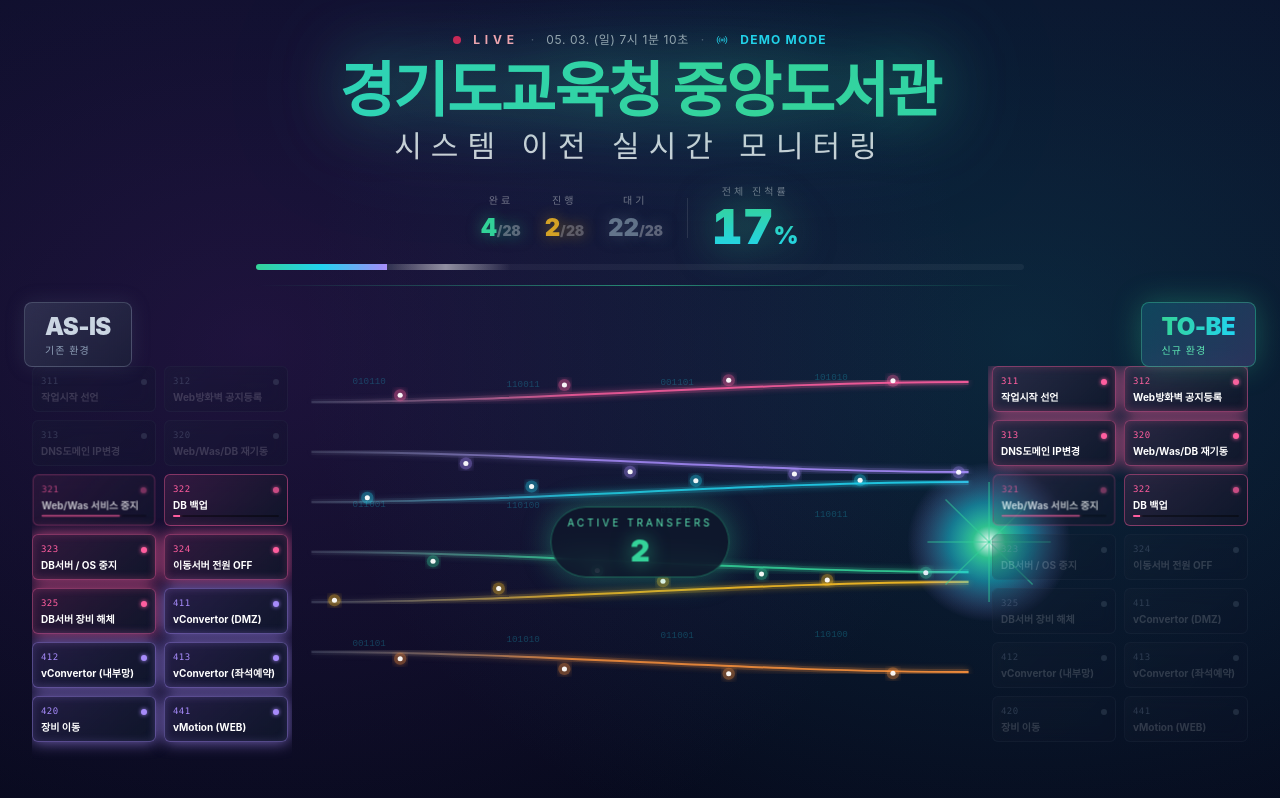
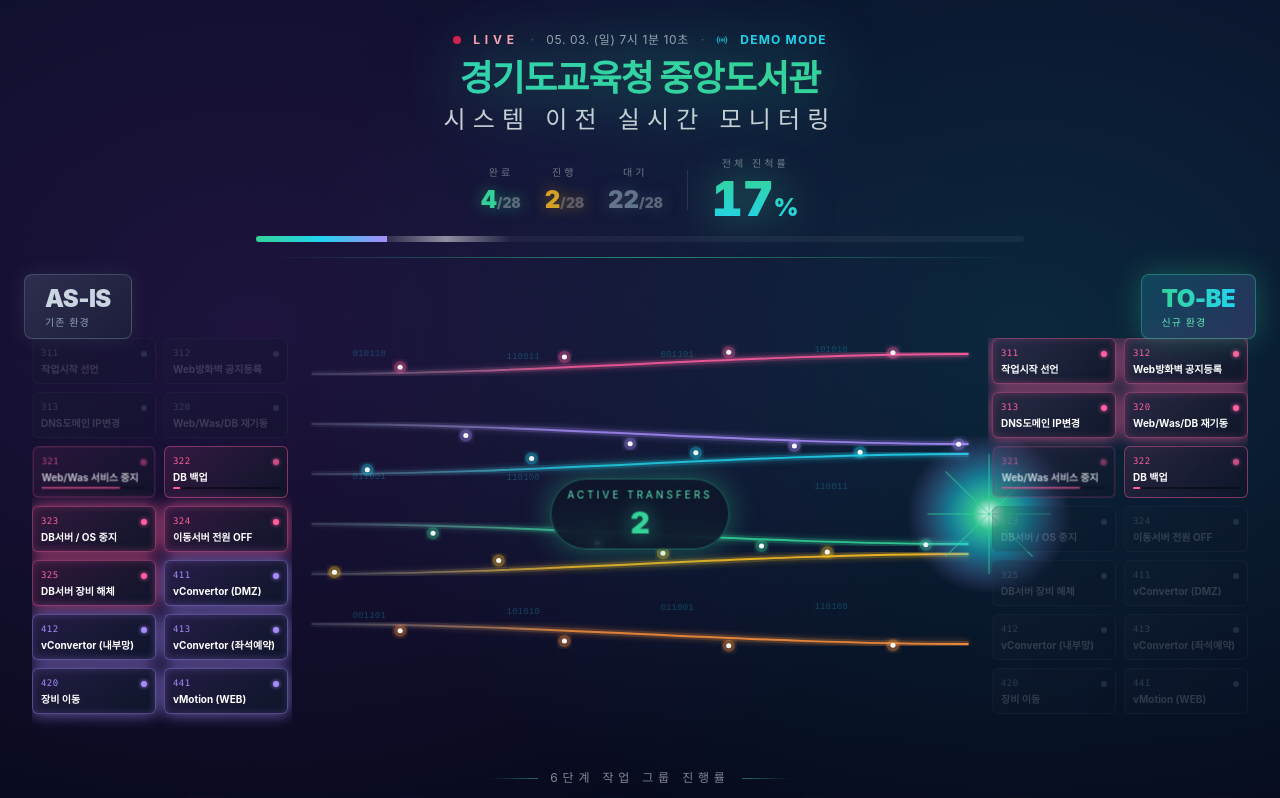
Before and after one commit to pyhgoshift/system-mg, a React app: page / in a window 1280 px wide. Shown: the top 798 px of the page. Built offline with nearby package versions, Linux system fonts and the light colour scheme; the HTML template or start-up script is replaced by a standard one.

Commit message:
style: reduce header title font size

```diff
--- a/src/App.jsx
+++ b/src/App.jsx
@@ -229,7 +229,7 @@ function Header({ now, stats, connStatus, lastSync }) {
       </div>
 
       {/* 헤드라인 - 에메랄드 그라디언트 (#34D399 → #22D3EE) */}
-      <h1 className="text-5xl md:text-6xl font-black tracking-tight leading-none" style={{
+      <h1 className="text-3xl md:text-4xl font-black tracking-tight leading-none" style={{
         background: 'linear-gradient(90deg, #34D399 0%, #22D3EE 50%, #34D399 100%)',
         backgroundSize: '200% auto',
         WebkitBackgroundClip: 'text',
@@ -239,7 +239,7 @@ function Header({ now, stats, connStatus, lastSync }) {
       }}>
         경기도교육청 중앙도서관
       </h1>
-      <h2 className="text-2xl md:text-3xl font-light tracking-[0.3em] mt-2 text-white/80">
+      <h2 className="text-xl md:text-2xl font-light tracking-[0.3em] mt-2 text-white/80">
         시스템 이전 실시간 모니터링
       </h2>
 
```
